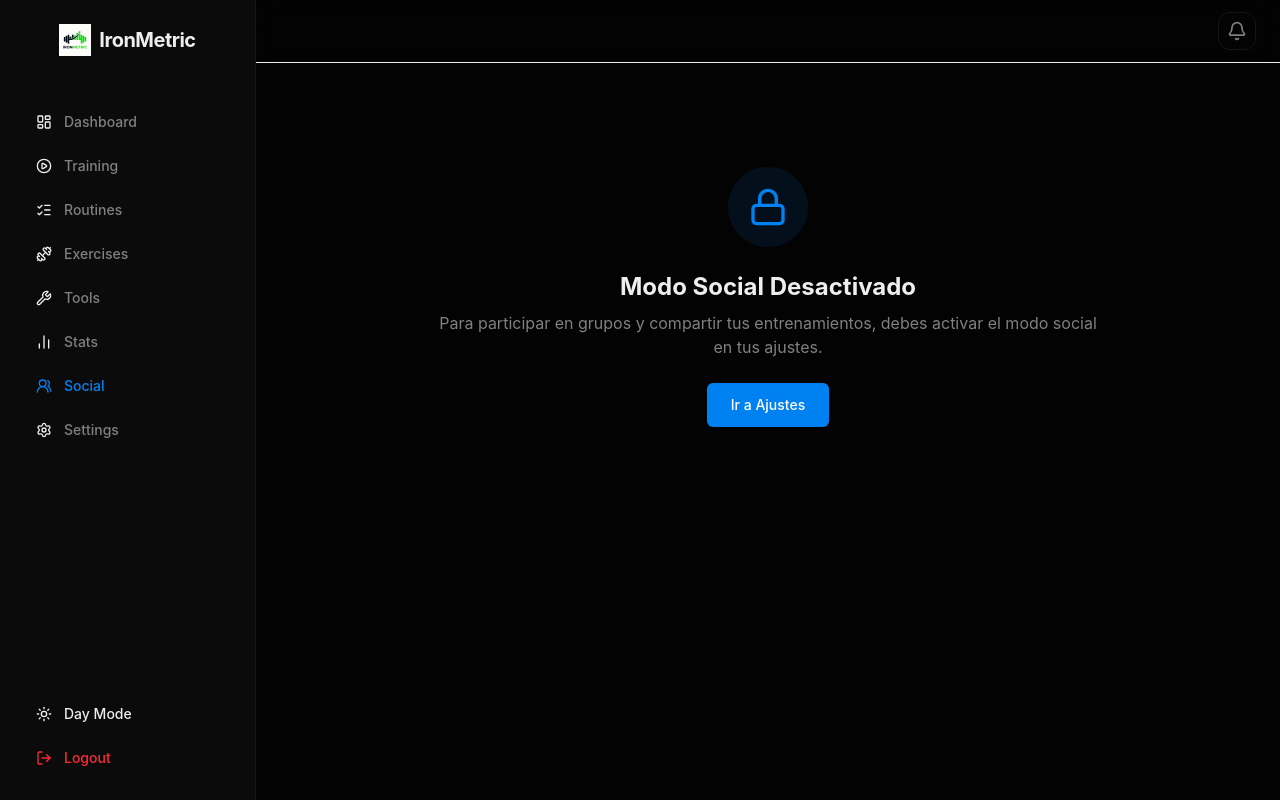
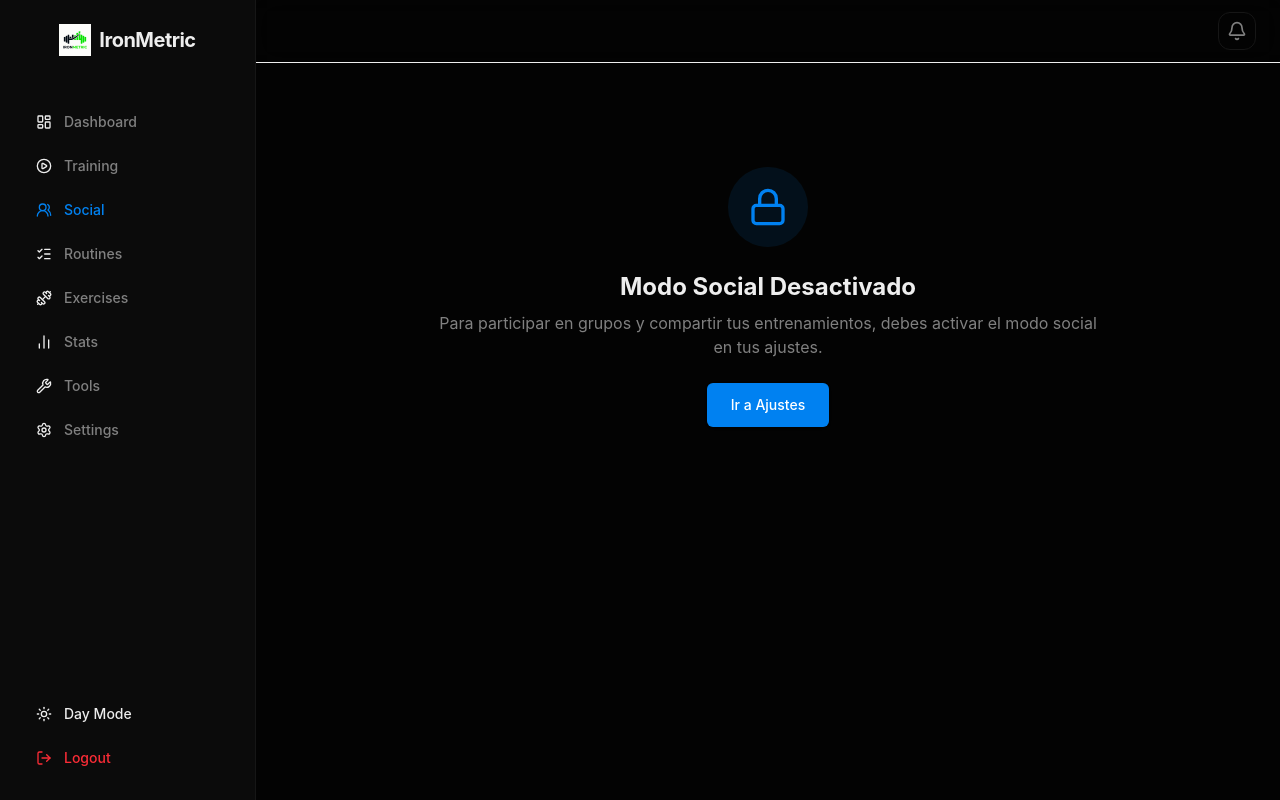
Before and after one commit to srbitgithub/datagymroutines, a Next.js app: page /dashboard/social in a window 1280 px wide. Built offline with nearby package versions, Linux system fonts and the light colour scheme.

Commit message:
The icons in the navigation bar have been rearranged

```diff
--- a/src/app/dashboard/layout.tsx
+++ b/src/app/dashboard/layout.tsx
@@ -19,11 +19,11 @@ function DashboardContent({ children }: { children: ReactNode }) {
     const navItems = [
         { href: "/dashboard", icon: LayoutDashboard, label: t('nav.dashboard') },
         { href: "/dashboard/session", icon: PlayCircle, label: t('nav.training') },
+        { href: "/dashboard/social", icon: Users2, label: "Social" },
         { href: "/dashboard/routines", icon: ListChecks, label: t('nav.routines') },
         { href: "/dashboard/exercises", icon: Dumbbell, label: t('nav.exercises') },
+        { href: "/dashboard/stats", icon: BarChart2, label: t('nav.stats') },
         { href: "/dashboard/tools", icon: Wrench, label: t('nav.tools') },
-        { href: "/dashboard/stats", icon: BarChart2, label: t('nav.stats') },
-        { href: "/dashboard/social", icon: Users2, label: "Social" },
         { href: "/dashboard/settings", icon: Settings, label: t('nav.settings') },
     ];
 
```
